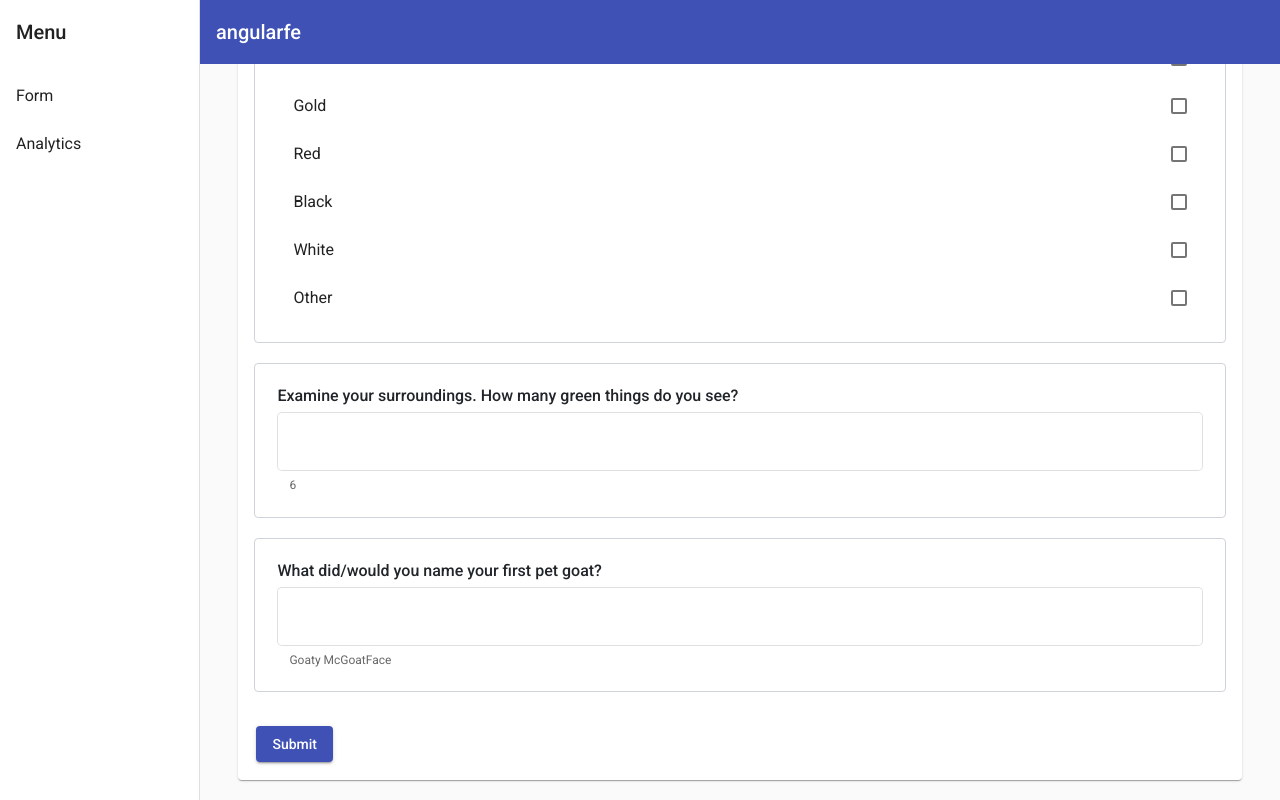
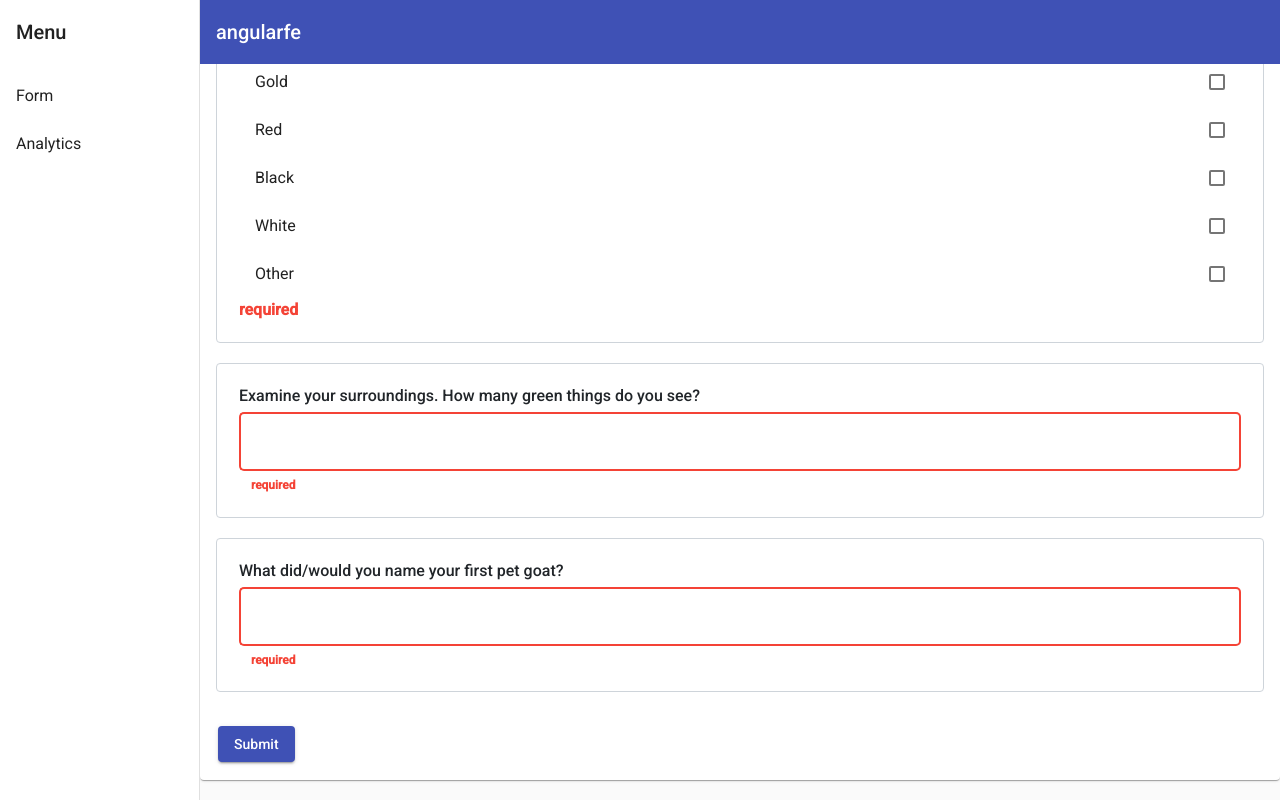
Before and after one commit to christianliu13/angularfe, an Angular app: page /form in a window 1280 px wide. Both pictures are taken after typing "Sample", "Sample", "5", "Sample" into the empty fields and a click on the button "Submit". Built offline with nearby package versions, Linux system fonts and the light colour scheme.

Commit message:
add form validators

```diff
--- a/src/app/form/form.component.html
+++ b/src/app/form/form.component.html
@@ -1,7 +1,5 @@
 
 <form [formGroup]="questionsForm" novalidate (ngSubmit)="onSubmit()">
-  <div class="container-sm d-flex justify-content-center">
-
   <mat-card class="questions-card container-fluid">
     <mat-card-header>
       <mat-card-title>Candidate Responses</mat-card-title>
@@ -42,7 +40,7 @@
                   </span>
                 </mat-radio-button>
                 <mat-error *ngIf="questionsForm.controls[control.key].hasError('required')">
-                  Last name is <strong>required</strong>
+                  <strong>required</strong>
                 </mat-error>
               </mat-radio-group>
             </div>
@@ -52,6 +50,9 @@
               <mat-form-field class="full-width" appearance="outline">
                 <input matInput [formControlName]="control.key" type="{{control.options.type}}">
                 <mat-hint>{{control.options.placeholder}}</mat-hint>
+                <mat-error *ngIf="questionsForm.controls[control.key].hasError('required')">
+                  <strong>required</strong>
+                </mat-error>
               </mat-form-field>
             </div>
 
@@ -61,6 +62,9 @@
                 <mat-list-option *ngFor="let choice of control.choices" value="{{choice}}">
                   {{choice}}
                 </mat-list-option>
+                <mat-error *ngIf="questionsForm.controls[control.key].hasError('required')">
+                  <strong>required</strong>
+                </mat-error>
               </mat-selection-list>
             </div>
 
@@ -74,6 +78,4 @@
     </mat-card-actions>
 
   </mat-card>
-</div>
-
 </form>
--- a/src/app/form/form.component.scss
+++ b/src/app/form/form.component.scss
@@ -4,7 +4,6 @@
 
 .questions-card {
   min-width: 120px;
-  width: 95%;
   margin: 20px auto;
 }
 
--- a/src/app/form/form.component.ts
+++ b/src/app/form/form.component.ts
@@ -1,5 +1,5 @@
 import { Component} from '@angular/core';
-import { FormBuilder, Validators, ValidatorFn } from '@angular/forms';
+import { FormBuilder, Validators, ValidatorFn, RequiredValidator } from '@angular/forms';
 import data from '../../assets/questions.json';
 
 @Component({
@@ -34,18 +34,15 @@ export class FormComponent {
   }
 
   ngOnInit(){
-    this.questions.forEach(control => this.questionsForm.addControl(control.key, this.fb.control(''))); //get questions data, could be api
+    //get questions data, could be api
+    this.questions.forEach(control => this.questionsForm.addControl(control.key, this.fb.control('', this.getValidators(control.options))));
   }
 
 //todo add validators
-  // private getValidators(formField: FormField): ValidatorFn {
-  //   switch(formField.validator) {
-  //     case "email":
-  //       return Validators.email;
-  //     case "required":
-  //       return Validators.required;
-  //     default:
-  //       return null;
-  //   }
-  // }
+  private getValidators(formField: any): ValidatorFn | null {
+      if (formField.required) {
+        return Validators.required;
+      }
+        return null;
+  }
 }
```
